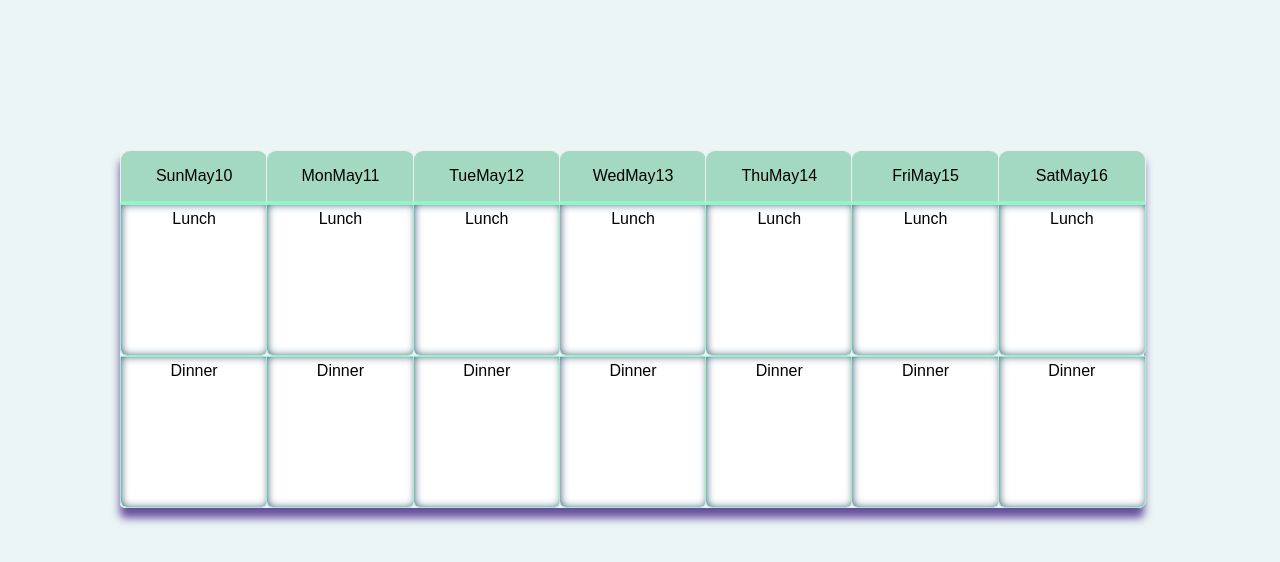
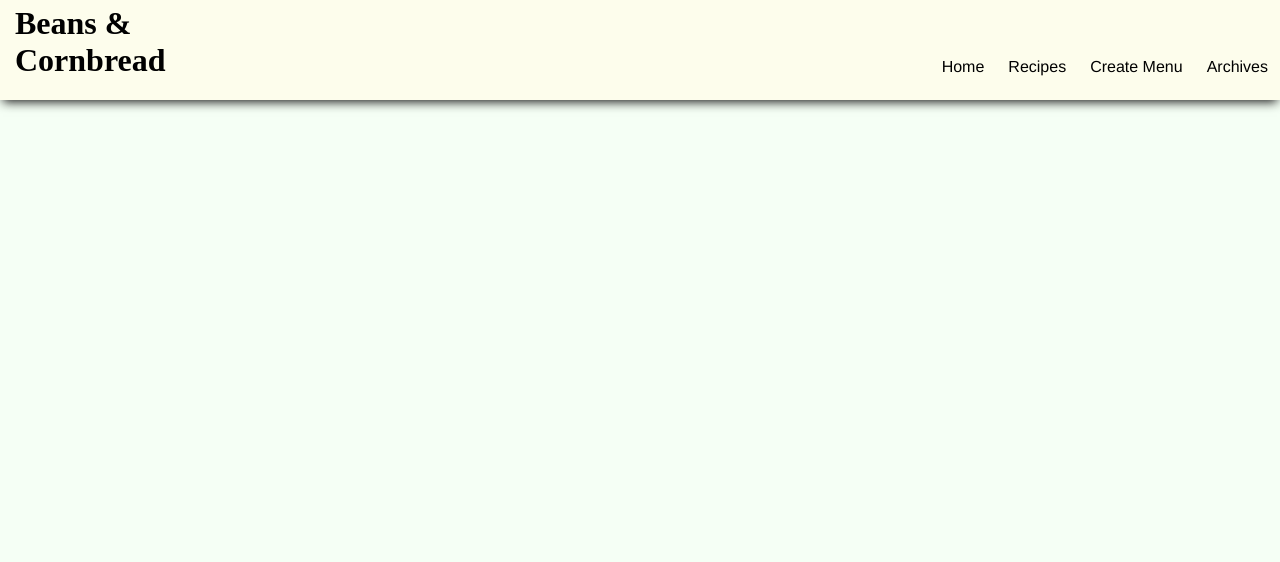
Before and after one commit to CodeSmitty/React-menu-planning, a React (Create React App) app: page / in a window 1280 px wide. Shown: the top 562 px of the page. Built offline with nearby package versions, Linux system fonts and the light colour scheme.

Commit message:
changed header

```diff
--- a/public/styles.css
+++ b/public/styles.css
@@ -1,22 +1,24 @@
 body {
   margin: 0;
   padding: 0;
-  background-color: #ebf5f5;
+  background-color: #a0f59d;
 }
 
 .header {
   padding: 0;
   margin: 0;
-  align-items: top;
+ top:0;
   width: 100%;
   height: 100px;
-  background-color: #012A36;
+  background-color: rgb(255, 255, 255);
   box-sizing: border-box;
-  box-shadow: 0px 5px 10px 0px #1a1a1a;
+  box-shadow: 0 5px 10px -3px #1a1a1a;
+  position:fixed;
+
 }
 
 .beans {
-  color: white;
+  color: black;
   text-align: left;
   padding: 5px 0 0 15px;
   margin: 0;
--- a/src/components/App.jsx
+++ b/src/components/App.jsx
@@ -1,14 +1,22 @@
 import React from "react";
-//import Header from "./Header";
+import Header from "./Header/Header";
 //import Week from "./Month/Week/Week";
 //import Login from "./LoginPage/Login";
 //import {AuthContext} from '../AuthContext/AuthContext'
 import Weekly from "./Month/Weekly/Weekly";
+import Layout from "../hoc/Layout/Layout";
 
 function App() {
 
 
-  return (<Weekly />)
+  return (
+  <div>
+    <Layout>
+
+    </Layout>
+
+  </div>
+  )
 
 }
 
--- a/src/components/Header.jsx
+++ b/src/components/Header/Header.jsx
@@ -1,15 +1,17 @@
 import React from "react";
+import Navigation from "../Navigation/Navigation";
+import classes from './Header.module.css';
 
 function Header(props) {
 
 
-  return (<div className="header">
+  return (<div className={classes.Header}>
     <h1 className="beans">
       Beans &
       <br/>
       Cornbread
     </h1>
-    <button  type='submit'>menu</button>
+    <Navigation />
   </div>);
 }
 
--- /dev/null
+++ b/src/components/Header/Header.module.css
@@ -0,0 +1,23 @@
+.Navigation{
+    margin: 0;
+    padding: 0;
+    list-style: none;
+    display: flex;
+    flex-flow: column;
+    align-items: center;
+    height: 100%;
+
+}
+
+.Header {
+    padding: 0;
+    margin: 0;
+    top:0;
+    width: 100%;
+    height: 100px;
+    background-color: #fdfdec;
+    box-sizing: border-box;
+    box-shadow: 0 5px 10px -3px #1a1a1a;
+    position:fixed;
+
+  }
--- a/src/components/Month/Weekly/Weekly.module.css
+++ b/src/components/Month/Weekly/Weekly.module.css
@@ -1,5 +1,5 @@
 body{
-background-color: #ebf5f5;
+background-color: #f5fff5;
 }
 
 .ContainerOne{
--- /dev/null
+++ b/src/components/Navigation/Navigation.js
@@ -0,0 +1,19 @@
+import React from "react";
+import classes from './Navigation.module.css';
+
+function Nav() {
+  return (
+    <div>
+
+        <ul className={classes.Navigation}>
+            <li className={classes.active}><a href="">Home</a></li>
+            <li><a href="">Recipes</a></li>
+            <li><a href="">Create Menu</a></li>
+            <li><a href="">Archives</a></li>
+        </ul>
+
+    </div>
+  );
+}
+
+export default Nav;
--- /dev/null
+++ b/src/components/Navigation/Navigation.module.css
@@ -0,0 +1,55 @@
+
+
+
+
+.Navigation {
+    margin: 10px 0;
+    box-sizing: border-box;
+    display: block;
+    width: 100%;
+}
+
+.Navigation a {
+    color: rgb(25, 207, 107);
+    text-decoration: none;
+    width: 100%;
+    box-sizing: border-box;
+    display: block;
+}
+
+li{
+    text-decoration: none;
+    list-style: none;
+}
+
+.Navigation a:hover,
+.Navigation a:active,
+.Navigation a.active {
+    color: #40A4C8;
+}
+
+@media (min-width: 500px) {
+    .Navigation {
+        margin: -33px 0;
+        display: flex;
+        height: 100%;
+        width: auto;
+        float:right;
+        font-family: 'Franklin Gothic Medium', 'Arial Narrow', Arial, sans-serif;
+    }
+
+    .Navigation a {
+        color:#000;
+        height: 100%;
+        padding: 12px 12px;
+        border-bottom: 4px solid transparent;
+    }
+
+    .Navigation a:hover,
+    .Navigation a:active,
+    .Navigation a.active {
+        background-color: rgb(110, 240, 132);
+        border-radius: 20px;
+        color: rgba(1, 32, 27, 0.904);
+    }
+}
--- /dev/null
+++ b/src/hoc/Layout/Layout.js
@@ -0,0 +1,24 @@
+import React, { Component } from 'react'
+import Card from "../../components/Card/Card";
+import Navigation from "../../components/Navigation/Navigation";
+import classes from './Layout.module.css';
+import Header from '../../components/Header/Header'
+
+class Layout extends Component{
+
+    render(){
+        return(
+            <Card >
+                <Header />
+
+
+                <main className={classes.Layout}>
+                    {this.props.children}
+                </main>
+            </Card>
+
+        )
+    }
+}
+
+export default Layout;
--- /dev/null
+++ b/src/hoc/Layout/Layout.module.css
@@ -0,0 +1,3 @@
+.Layout{
+margin-left:72px;
+}
```
Also changed, not shown: src/components/Nav.jsx (deleted, +0 -13 lines), src/components/Navigation/Toolbar.js (added, +11 -0 lines), src/components/Navigation/Toolbar.module.css (added, +24 -0 lines).
